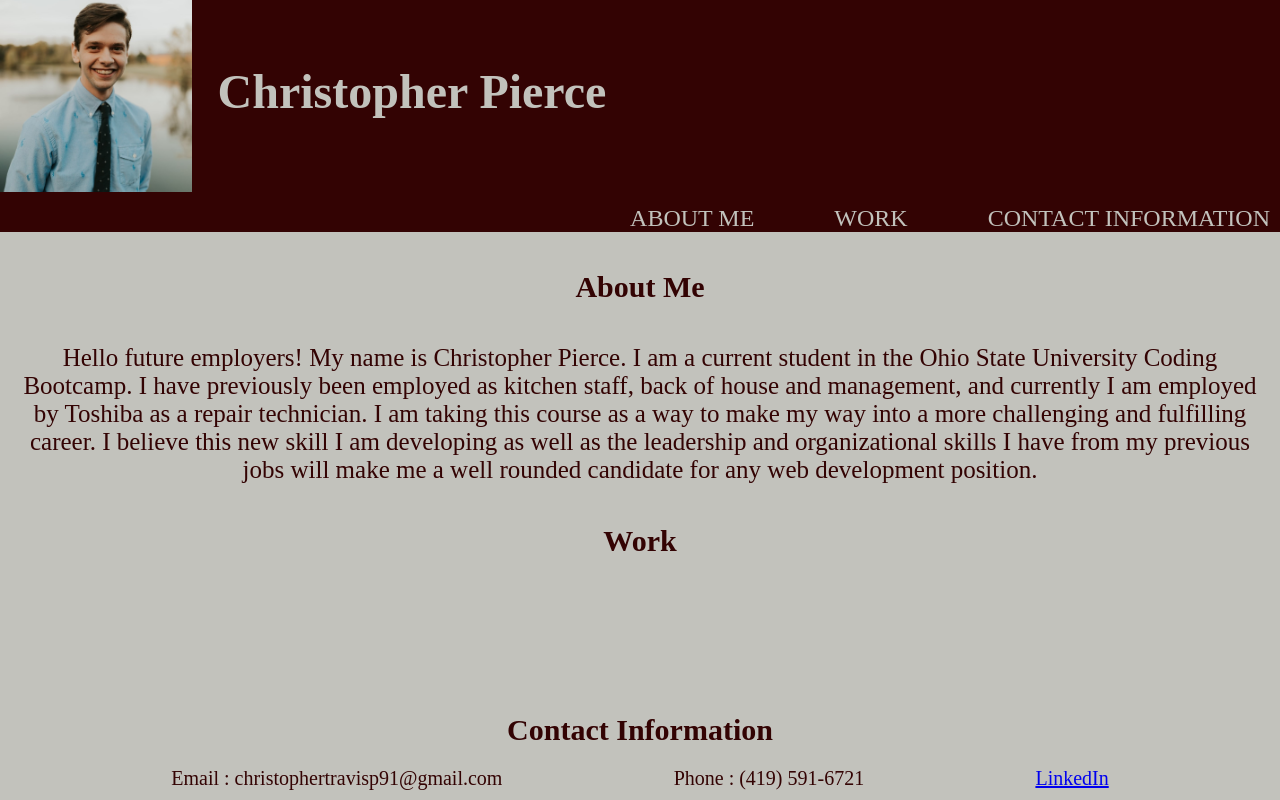
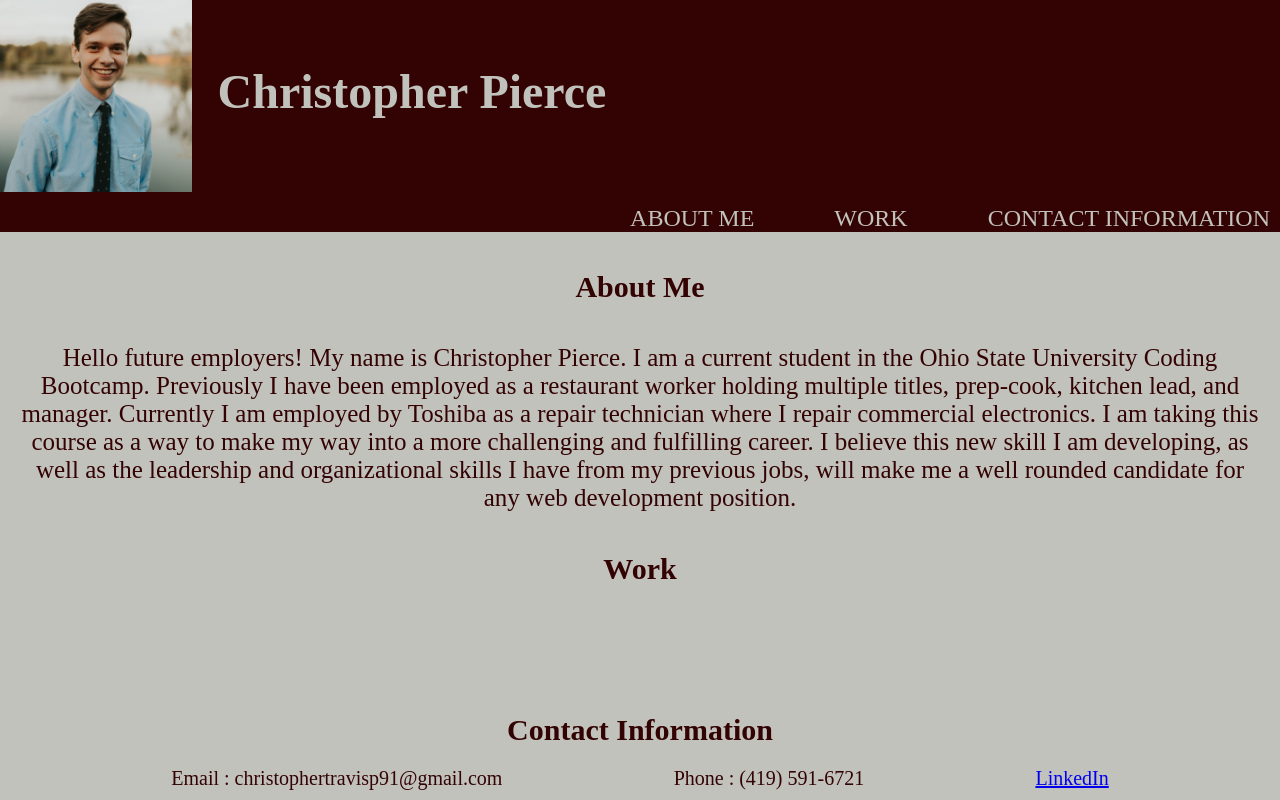
Before and after one commit to christophertravisp91/Challenge2, a plain HTML site: page index.html in a window 1280 px wide. Drawn offline with Linux system fonts and the light colour scheme.

Commit message:
changed text

```diff
--- a/index.html
+++ b/index.html
@@ -33,7 +33,7 @@
 <div class= "content"></div>
     <h2>About Me</h2>
     <div id="About Me" class="About Me"></div>
-    <p>Hello future employers! My name is Christopher Pierce. I am a current student in the Ohio State University Coding Bootcamp. I have previously been employed as kitchen staff, back of house and management, and currently I am employed by Toshiba as a repair technician. I am taking this course as a way to make my way into a more challenging and fulfilling career. I believe this new skill I am developing as well as the leadership and organizational skills I have from my previous jobs will make me a well rounded candidate for any web development position.</p>
+    <p>Hello future employers! My name is Christopher Pierce. I am a current student in the Ohio State University Coding Bootcamp. Previously I have been employed as a restaurant worker holding multiple titles, prep-cook, kitchen lead, and manager. Currently I am employed by Toshiba as a repair technician where I repair commercial electronics. I am taking this course as a way to make my way into a more challenging and fulfilling career. I believe this new skill I am developing, as well as the leadership and organizational skills I have from my previous jobs, will make me a well rounded candidate for any web development position.</p>
 
 <h2>Work</h2>
 <div id="Work" class="Work"></div>
```
